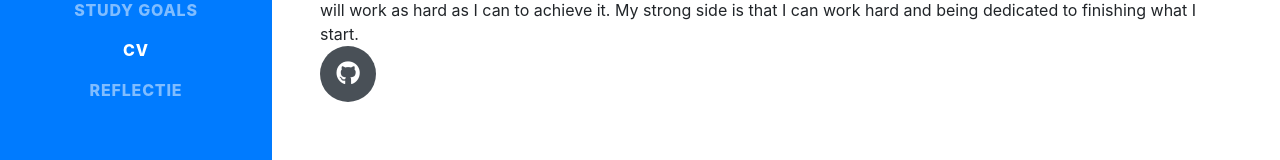
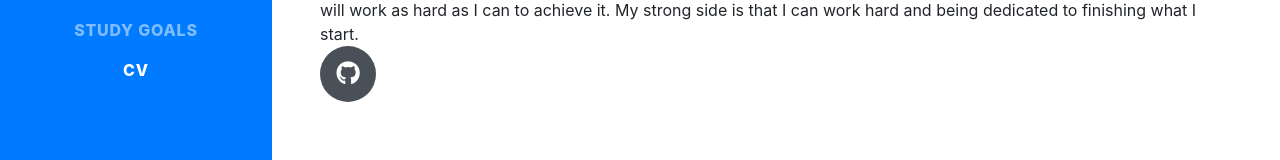
Before and after one commit to canberkates/canberkates.github.io, a website with bundled scripts: page index.html in a window 1280 px wide. Shown: the part 482-642 px from the top of the page. Built offline with nearby package versions, Linux system fonts and the light colour scheme; a web font is replaced by a local one.

Commit message:
Update index.html

```diff
--- a/index.html
+++ b/index.html
@@ -48,9 +48,6 @@
         </li>
         <li class="nav-item">
           <a class="nav-link js-scroll-trigger" href="#skills">CV</a>
-        </li>
-        <li class="nav-item">
-          <a class="nav-link js-scroll-trigger" href="#reflection">Reflectie</a>
         </li>
       </ul>
     </div>
```
